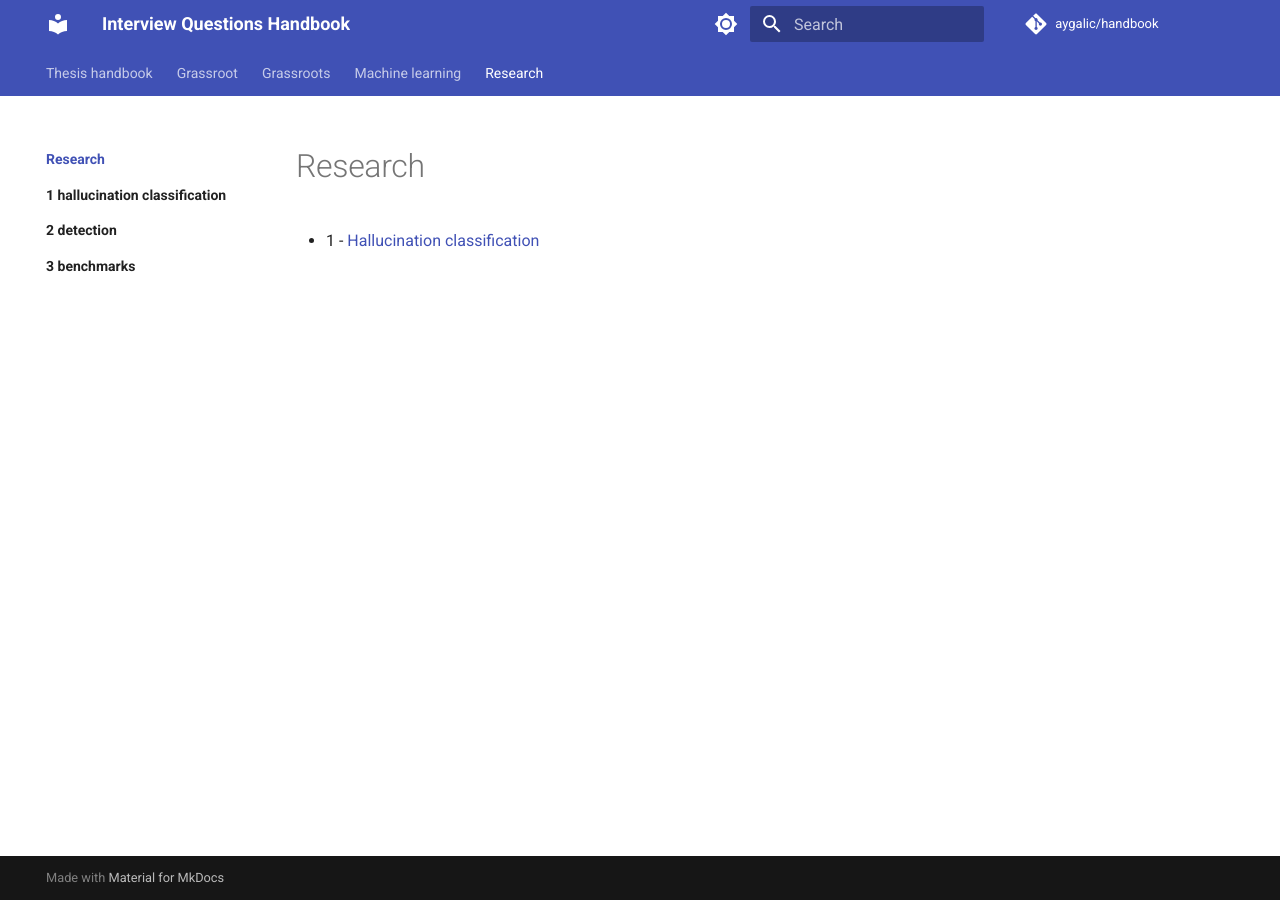
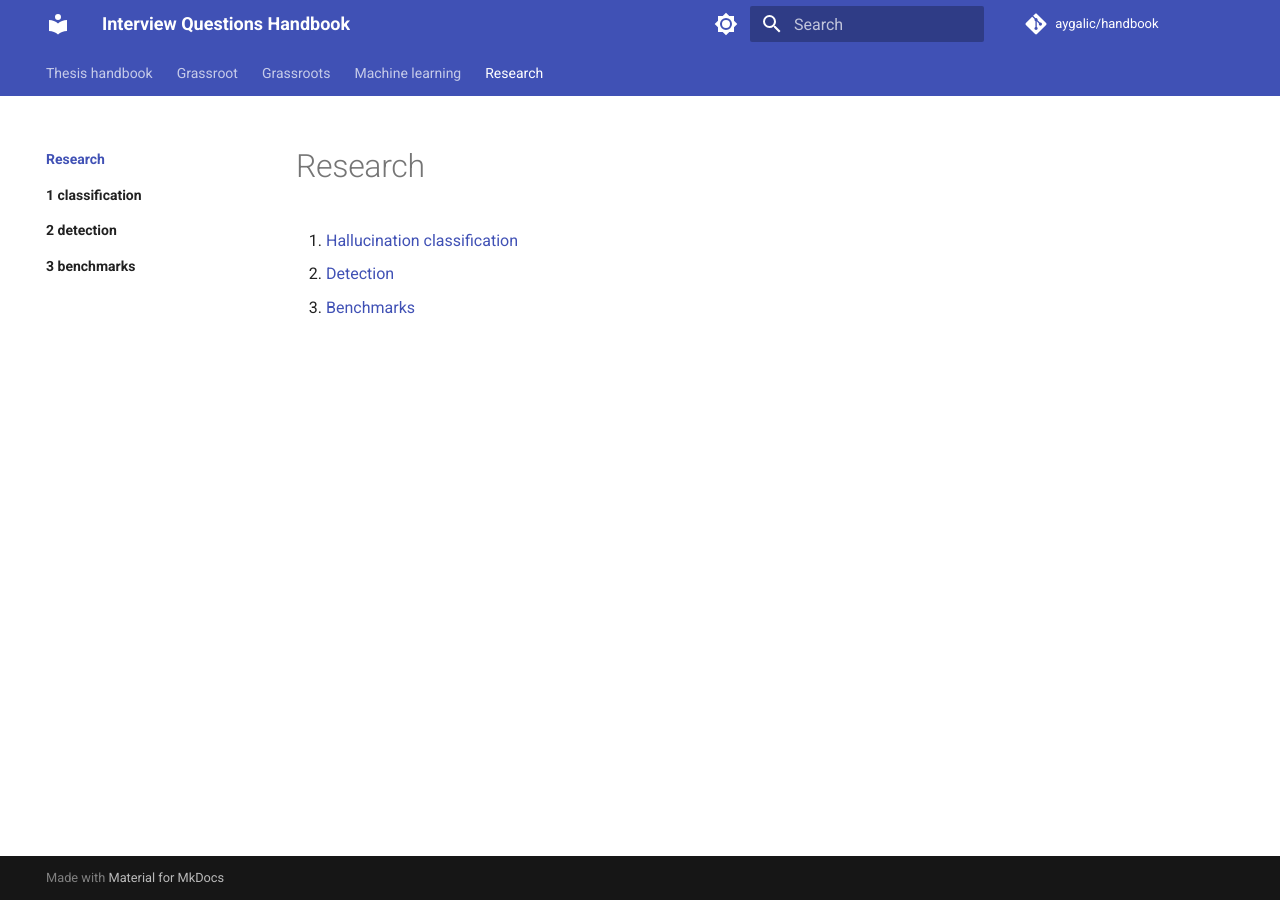
Before and after one commit to aygalic/handbook, an MkDocs documentation site: the page built from docs/research/index.md, in a window 1280 px wide. Built offline with MkDocs 1.6.1 and Material for MkDocs 9.7.7, drawn with Linux system fonts in a browser that asks for light colours; comment, search, counter and statistics services are not loaded.

Commit message:
chore: links and paths

```diff
--- a/docs/research/index.md
+++ b/docs/research/index.md
@@ -1,3 +1,5 @@
 # Research
 
-- 1 - [Hallucination classification](1_hallucination_classification/index.md)
+1. [Hallucination classification](1_classification/index.md)
+2. [Detection](2_detection/index.md)
+3. [Benchmarks](3_benchmarks/index.md)
```
Also changed, not shown: docs/research/1_classification/attachments/Pasted image 20250124112926.png (renamed from docs/research/1_hallucination_classification/attachments/Pasted image 20250124112926.png), docs/research/1_classification/index.md (renamed from docs/research/1_hallucination_classification/index.md).
